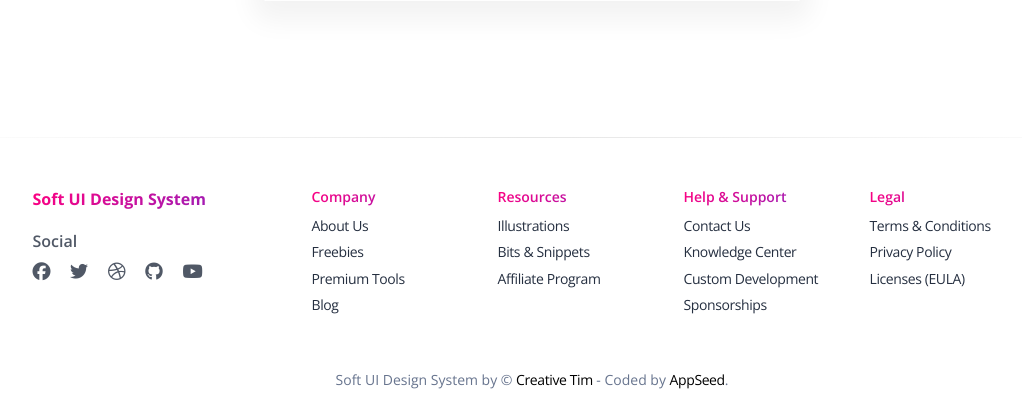
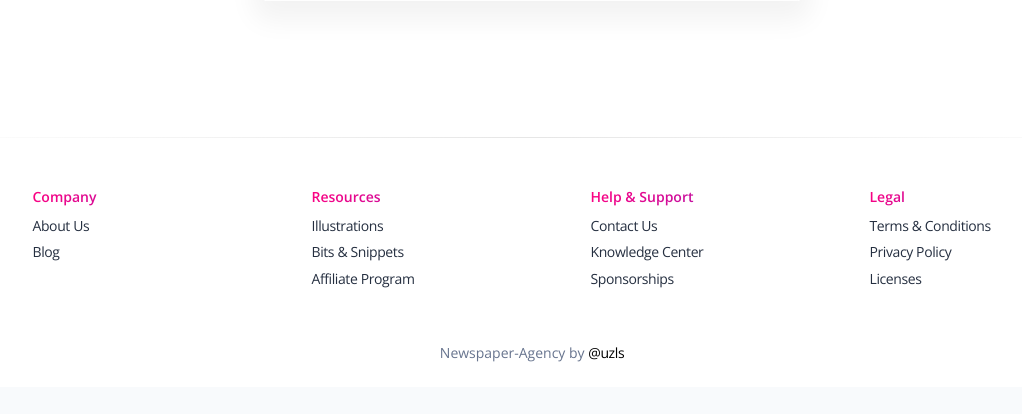
Before and after one commit to uzlss/Newspaper-Agency, a Django app: page / in a window 1280 px wide. Shown: the part 615-1029 px from the top of the page, without its empty margins (108-1130 px from the left). After the commit the page ends 977 px from the top, so only its background shows below. Run offline with Django 5.2, Linux system fonts and the light colour scheme; a user stored in the database is signed in; data comes from the database, SQL or seed files in the repository; some libraries are stand-ins or nearby versions.

Commit message:
style: change footer

```diff
--- a/templates/includes/footer.html
+++ b/templates/includes/footer.html
@@ -5,67 +5,22 @@
       <div class=" row">
         <div class="col-md-3 mb-4 ms-auto">
           <div>
-            <h6 class="text-gradient text-primary font-weight-bolder">Soft UI Design System</h6>
-          </div>
-          <div>
-            <h6 class="mt-3 mb-2 opacity-8">Social</h6>
-            <ul class="d-flex flex-row ms-n3 nav">
-              <li class="nav-item">
-                <a class="nav-link pe-1" href="https://www.facebook.com/CreativeTim/" target="_blank">
-                  <i class="fab fa-facebook text-lg opacity-8"></i>
-                </a>
-              </li>
-              <li class="nav-item">
-                <a class="nav-link pe-1" href="https://twitter.com/creativetim" target="_blank">
-                  <i class="fab fa-twitter text-lg opacity-8"></i>
-                </a>
-              </li>
-              <li class="nav-item">
-                <a class="nav-link pe-1" href="https://dribbble.com/creativetim" target="_blank">
-                  <i class="fab fa-dribbble text-lg opacity-8"></i>
-                </a>
-              </li>
-              <li class="nav-item">
-                <a class="nav-link pe-1" href="https://github.com/creativetimofficial" target="_blank">
-                  <i class="fab fa-github text-lg opacity-8"></i>
-                </a>
-              </li>
-              <li class="nav-item">
-                <a class="nav-link pe-1" href="https://www.youtube.com/channel/UCVyTG4sCw-rOvB9oHkzZD1w" target="_blank">
-                  <i class="fab fa-youtube text-lg opacity-8"></i>
-                </a>
-              </li>
-            </ul>
-          </div>
-        </div>
-        <div class="col-md-2 col-sm-6 col-6 mb-4">
-          <div>
             <h6 class="text-gradient text-primary text-sm">Company</h6>
             <ul class="flex-column ms-n3 nav">
               <li class="nav-item">
-                <a class="nav-link" href="https://www.creative-tim.com/presentation" target="_blank">
+                <a class="nav-link" href="https://github.com/uzlss/Newspaper-Agency" target="_blank">
                   About Us
                 </a>
               </li>
               <li class="nav-item">
-                <a class="nav-link" href="https://www.creative-tim.com/templates/free" target="_blank">
-                  Freebies
-                </a>
-              </li>
-              <li class="nav-item">
-                <a class="nav-link" href="https://www.creative-tim.com/templates/premium" target="_blank">
-                  Premium Tools
-                </a>
-              </li>
-              <li class="nav-item">
-                <a class="nav-link" href="https://www.creative-tim.com/blog" target="_blank">
+                <a class="nav-link" href="https://github.com/mate-academy/py-blog/pull/381" target="_blank">
                   Blog
                 </a>
               </li>
             </ul>
           </div>
         </div>
-        <div class="col-md-2 col-sm-6 col-6 mb-4">
+        <div class="col-md-3 col-sm-6 col-6 mb-4">
           <div>
             <h6 class="text-gradient text-primary text-sm">Resources</h6>
             <ul class="flex-column ms-n3 nav">
@@ -87,27 +42,22 @@
             </ul>
           </div>
         </div>
-        <div class="col-md-2 col-sm-6 col-6 mb-4">
+        <div class="col-md-3 col-sm-6 col-6 mb-4">
           <div>
             <h6 class="text-gradient text-primary text-sm">Help & Support</h6>
             <ul class="flex-column ms-n3 nav">
               <li class="nav-item">
-                <a class="nav-link" href="https://www.creative-tim.com/contact-us" target="_blank">
+                <a class="nav-link" href="https://github.com/uzlss" target="_blank">
                   Contact Us
                 </a>
               </li>
               <li class="nav-item">
-                <a class="nav-link" href="https://www.creative-tim.com/knowledge-center" target="_blank">
+                <a class="nav-link" href="" target="_blank">
                   Knowledge Center
                 </a>
               </li>
               <li class="nav-item">
-                <a class="nav-link" href="https://services.creative-tim.com/?ref=ct-soft-ui-footer" target="_blank">
-                  Custom Development
-                </a>
-              </li>
-              <li class="nav-item">
-                <a class="nav-link" href="https://www.creative-tim.com/sponsorships" target="_blank">
+                <a class="nav-link" href="" target="_blank">
                   Sponsorships
                 </a>
               </li>
@@ -119,18 +69,18 @@
             <h6 class="text-gradient text-primary text-sm">Legal</h6>
             <ul class="flex-column ms-n3 nav">
               <li class="nav-item">
-                <a class="nav-link" href="https://www.creative-tim.com/terms" target="_blank">
+                <a class="nav-link" href="" target="_blank">
                   Terms & Conditions
                 </a>
               </li>
               <li class="nav-item">
-                <a class="nav-link" href="https://www.creative-tim.com/privacy" target="_blank">
+                <a class="nav-link" href="" target="_blank">
                   Privacy Policy
                 </a>
               </li>
               <li class="nav-item">
-                <a class="nav-link" href="https://www.creative-tim.com/license" target="_blank">
-                  Licenses (EULA)
+                <a class="nav-link" href="" target="_blank">
+                  Licenses
                 </a>
               </li>
             </ul>
@@ -139,8 +89,7 @@
         <div class="col-12">
           <div class="text-center">
             <p class="my-4 text-sm">
-              Soft UI Design System by &copy; <a target="_blank" href="https://bit.ly/3fKQZaL" target="_blank">Creative Tim</a>
-              - Coded by <a target="_blank" href="https://appseed.us" target="_blank">AppSeed</a>.
+              Newspaper-Agency by <a target="_blank" href="https://github.com/uzlss" target="_blank">@uzls</a>
             </p>
           </div>
         </div>
```
